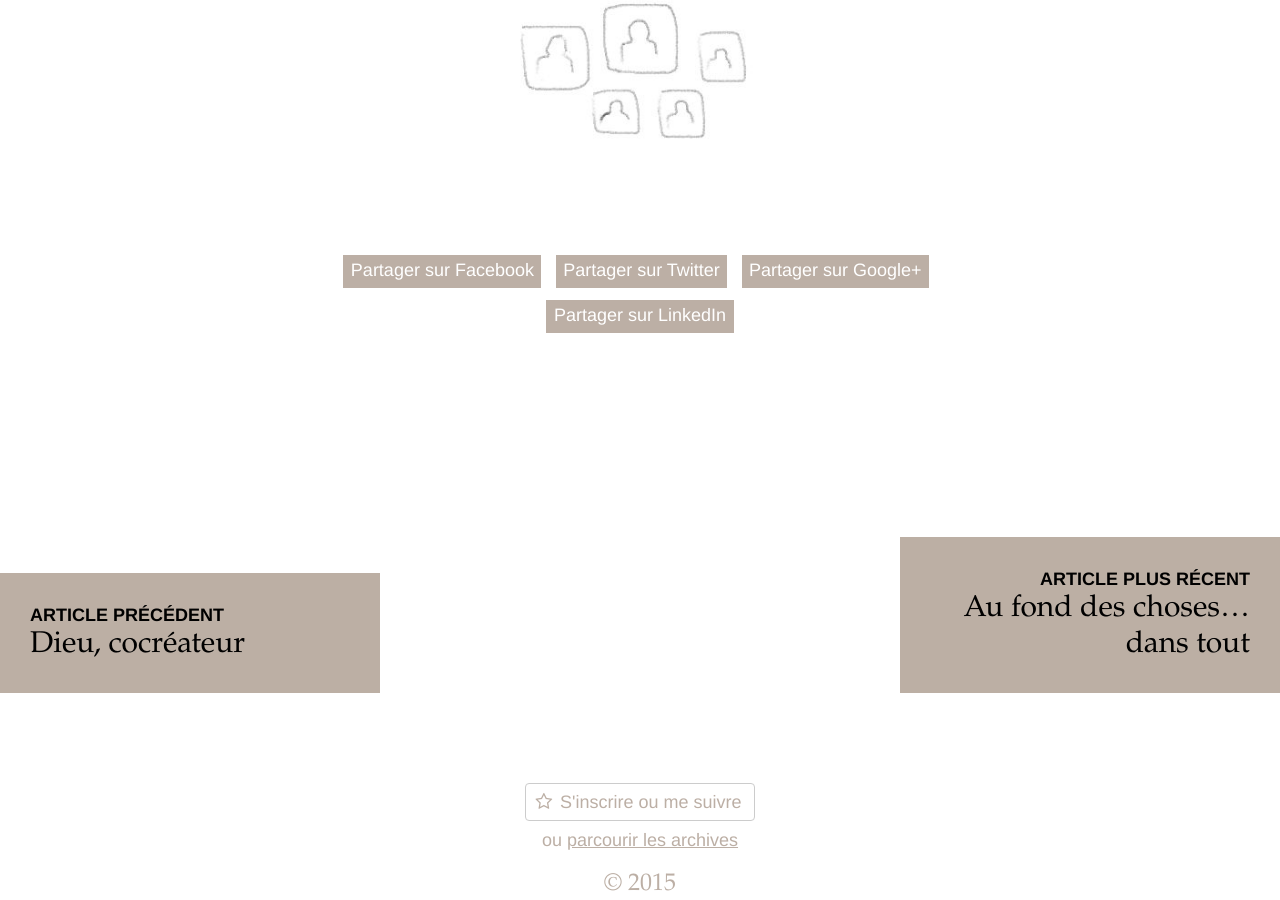
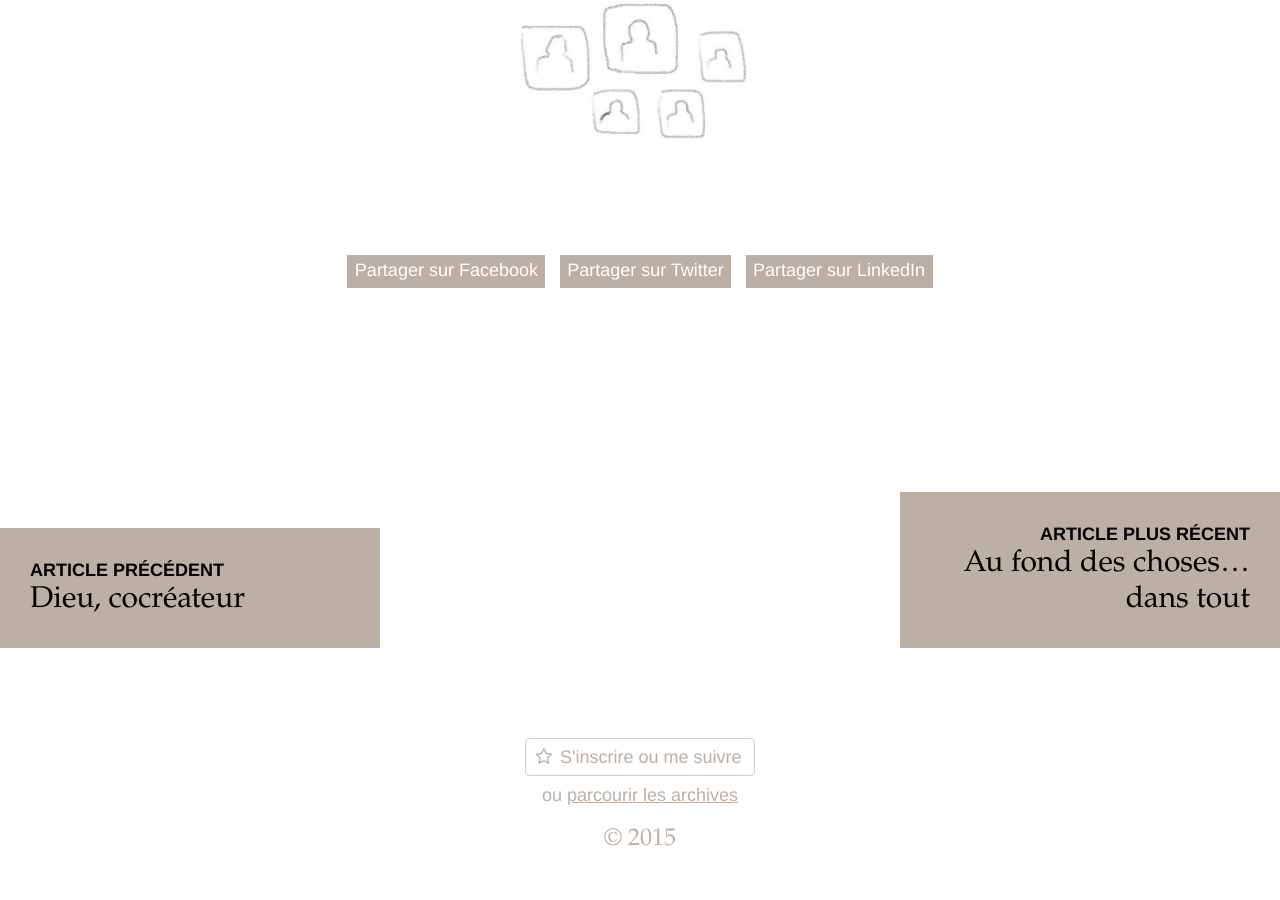
Before and after one commit to pascallaliberte/par.pascallaliberte.me, a Jekyll site: the page built from _posts/2014-10-06-sabsenter-de-la-famille.md, in a window 1280 px wide and 900 px high, scrolled down 4142 px. Built offline with Jekyll 4.4.1, drawn with Linux system fonts in a browser that asks for light colours; nearby versions of some CDN libraries; after the commit the page ends 5002 px from its top, so only the background shows below that.

Commit message:
Supprimer le lien de partage vers Google+

```diff
--- a/_includes/share.html
+++ b/_includes/share.html
@@ -1,6 +1,5 @@
 <footer class="share">
   <a class="share-link share-link-facebook" rel="external" href="http://www.facebook.com/sharer/sharer.php?s=100&p[url]={{ site.url }}{{ page.url | uri_escape }}&p[images][0]=&p[title]={% if include.layout == "quote" %}Quote:%20%22{{ page.title | uri_escape }}%22{% else %}{{ page.title | uri_escape }}{% endif %}&p[summary]=">Partager sur Facebook</a>
   <a class="share-link share-link-twitter" rel="external" href="http://twitter.com/home?status={% if include.layout == "quote" %}Citation:%20%22{{ page.title | truncate: 109, '…' | uri_escape }}%22{% else %}{{ page.title | truncate: 118, '…' | uri_escape }}{% endif %}%20{{ site.url }}{{ page.url | uri_escape }}">Partager sur Twitter</a>
-  <a class="share-link share-link-google-plus" rel="external" href="https://plus.google.com/share?url={{ site.url }}{{ page.url | uri_escape }}">Partager sur Google+</a>
   <a class="share-link share-link-linkedin" rel="external" href="http://www.linkedin.com/shareArticle?mini=true&url={{ site.url }}{{ page.url | uri_escape }}&title={% if include.layout == "quote" %}Quote:%20%22{{ page.title | uri_escape }}%22{% else %}{{ page.title | uri_escape }}{% endif %}&summary=">Partager sur LinkedIn</a>
 </footer>
```
